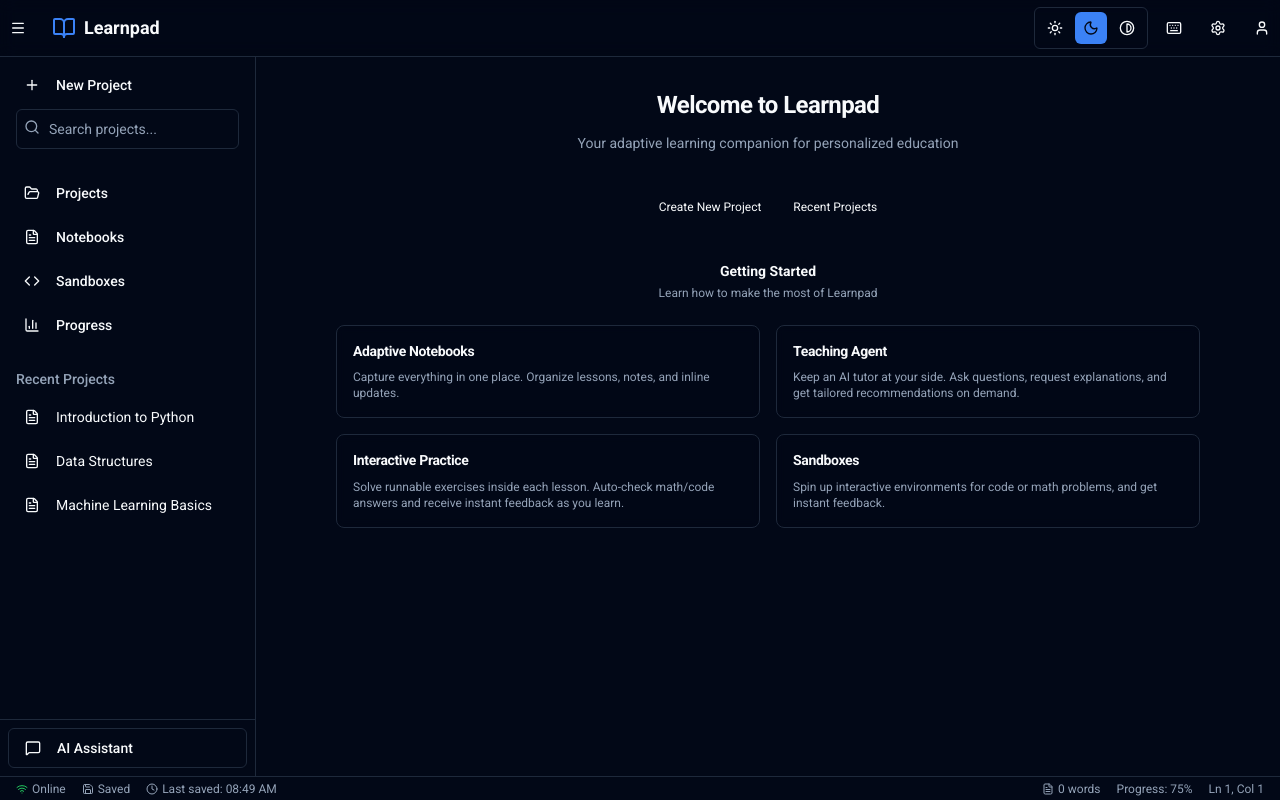
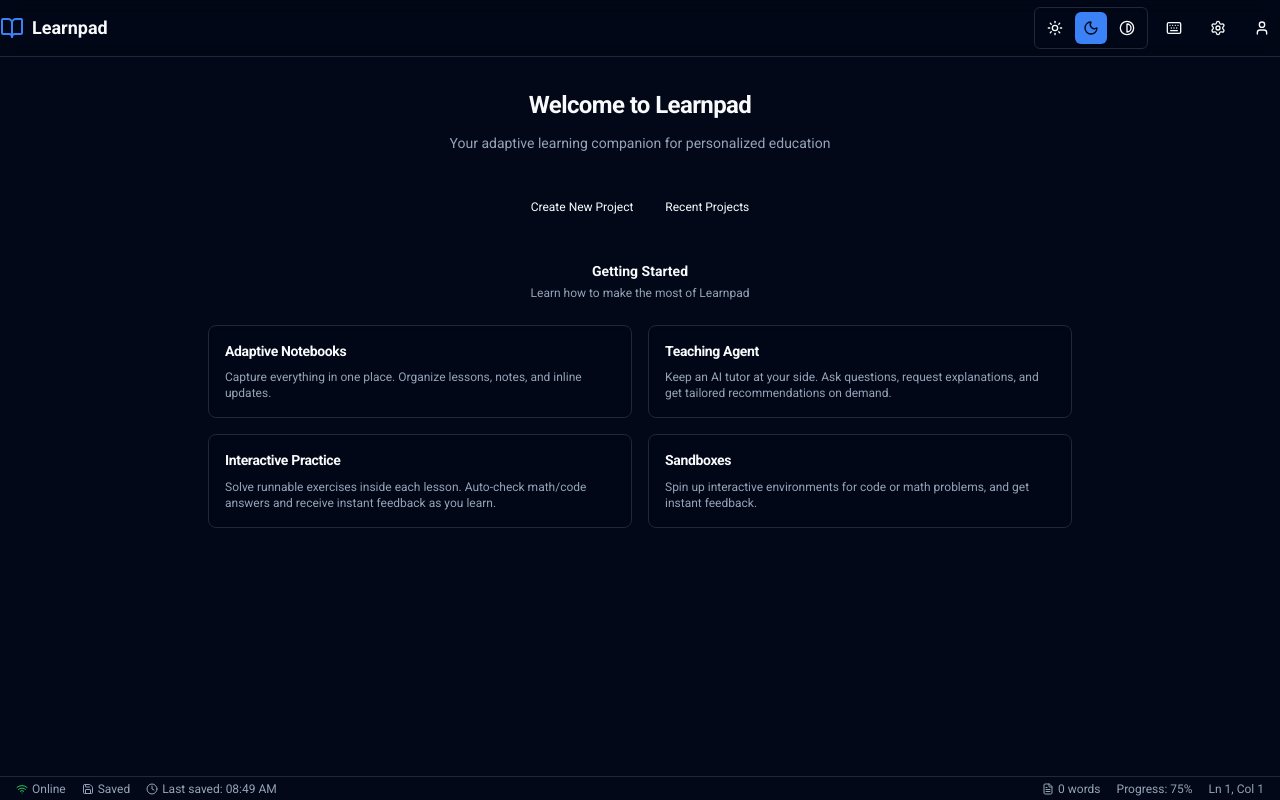
Before and after one commit to mematcha/learnpad, a Next.js app in the folder src/app/: page / in a window 1280 px wide. Built offline with nearby package versions, Linux system fonts and the light colour scheme.

Commit message:
Implement sidebar visibility logic based on current pathname in AppShell. Update Header and Sidebar components to conditionally render elements based on sidebar state. Clean up unused imports and improve code organization.

```diff
--- a/src/app/components/layout/app-shell.tsx
+++ b/src/app/components/layout/app-shell.tsx
@@ -1,6 +1,7 @@
 'use client';
 
 import * as React from 'react';
+import { usePathname } from 'next/navigation';
 import { Header } from './header';
 import { Sidebar } from './sidebar';
 import { StatusBar } from './status-bar';
@@ -16,6 +17,8 @@ interface AppShellProps {
 export function AppShell({ children, className }: AppShellProps) {
   const [isSidebarOpen, setIsSidebarOpen] = React.useState(true);
   const [isAIAssistantOpen, setIsAIAssistantOpen] = React.useState(false);
+  const pathname = usePathname();
+  const hideSidebar = pathname === '/';
 
   const toggleSidebar = () => {
     setIsSidebarOpen(!isSidebarOpen);
@@ -28,17 +31,29 @@ export function AppShell({ children, className }: AppShellProps) {
   return (
     <div className={cn('flex h-screen flex-col', className)}>
       <SkipLinks />
-      <Header onMenuToggle={toggleSidebar} isSidebarOpen={isSidebarOpen} />
+      <Header
+        onMenuToggle={toggleSidebar}
+        isSidebarOpen={isSidebarOpen && !hideSidebar}
+        hideSidebar={hideSidebar}
+      />
 
       <div className="flex flex-1 overflow-hidden">
-        <aside id="sidebar-navigation" className="flex-shrink-0">
-          <Sidebar
-            isOpen={isSidebarOpen}
-            onAIAssistantToggle={toggleAIAssistant}
-          />
-        </aside>
+        {!hideSidebar && (
+          <aside id="sidebar-navigation" className="flex-shrink-0">
+            <Sidebar
+              isOpen={isSidebarOpen}
+            />
+          </aside>
+        )}
 
-        <main id="main-content" className="flex-1 overflow-hidden" role="main">
+        <main
+          id="main-content"
+          className={cn(
+            'flex-1 overflow-hidden',
+            hideSidebar && 'px-4'
+          )}
+          role="main"
+        >
           <div className="h-full overflow-auto">
             {children}
           </div>
--- a/src/app/components/layout/header.tsx
+++ b/src/app/components/layout/header.tsx
@@ -15,12 +15,14 @@ import {
 interface HeaderProps {
   onMenuToggle: () => void;
   isSidebarOpen: boolean;
+  hideSidebar?: boolean;
 }
 
-export function Header({ onMenuToggle, isSidebarOpen }: HeaderProps) {
+export function Header({ onMenuToggle, isSidebarOpen, hideSidebar = false }: HeaderProps) {
   return (
     <header className="sticky top-0 z-50 w-full border-b bg-background/95 backdrop-blur supports-[backdrop-filter]:bg-background/60">
       <div className="container flex h-14 max-w-screen-2xl items-center">
+        {!hideSidebar && (
           <div className="mr-4 hidden md:flex">
             <Button
               variant="ghost"
@@ -32,6 +34,7 @@ export function Header({ onMenuToggle, isSidebarOpen }: HeaderProps) {
               <span className="sr-only">Toggle sidebar</span>
             </Button>
           </div>
+        )}
 
         <div className="flex items-center space-x-2">
           <BookOpen className="h-6 w-6 text-primary" />
--- a/src/app/components/layout/sidebar.tsx
+++ b/src/app/components/layout/sidebar.tsx
@@ -2,17 +2,8 @@
 
 import * as React from 'react';
 import { cn } from '@/lib/utils';
-import {
-  FolderOpen,
-  FileText,
-  MessageSquare,
-  Code,
-  BarChart3,
-  Plus,
-  Search,
-} from 'lucide-react';
+import { FolderOpen } from 'lucide-react';
 import { Button } from '@/components/ui/button';
-import { Input } from '@/components/ui/input';
 import {
   Tooltip,
   TooltipContent,
@@ -23,10 +14,9 @@ import {
 interface SidebarProps {
   isOpen: boolean;
   className?: string;
-  onAIAssistantToggle?: () => void;
 }
 
-export function Sidebar({ isOpen, className, onAIAssistantToggle }: SidebarProps) {
+export function Sidebar({ isOpen, className }: SidebarProps) {
   return (
     <div
       className={cn(
@@ -35,188 +25,29 @@ export function Sidebar({ isOpen, className, onAIAssistantToggle }: SidebarProps
         className
       )}
     >
-      {/* Navigation */}
       <nav className="flex-1 space-y-2 p-2">
-        <TooltipProvider>
-          {/* Quick Actions */}
-          <div className="space-y-1">
-            <Tooltip>
-              <TooltipTrigger asChild>
-                <Button
-                  variant="ghost"
-                  className={cn(
-                    'w-full justify-start',
-                    !isOpen && 'justify-center px-2'
-                  )}
-                >
-                  <Plus className="h-4 w-4" />
-                  {isOpen && <span className="ml-2">New Project</span>}
-                </Button>
-              </TooltipTrigger>
-              {!isOpen && (
-                <TooltipContent side="right">
-                  <p>New Project</p>
-                </TooltipContent>
-              )}
-            </Tooltip>
-
-            {isOpen && (
-              <div className="px-2">
-                <div className="relative">
-                  <Search className="absolute left-2 top-2.5 h-4 w-4 text-muted-foreground" />
-                  <Input
-                    placeholder="Search projects..."
-                    className="pl-8"
-                  />
-                </div>
-              </div>
-            )}
-          </div>
-
-          {/* Main Navigation */}
-          <div className="space-y-1 pt-4">
-            <Tooltip>
-              <TooltipTrigger asChild>
-                <Button
-                  variant="ghost"
-                  className={cn(
-                    'w-full justify-start',
-                    !isOpen && 'justify-center px-2'
-                  )}
-                >
-                  <FolderOpen className="h-4 w-4" />
-                  {isOpen && <span className="ml-2">Projects</span>}
-                </Button>
-              </TooltipTrigger>
-              {!isOpen && (
-                <TooltipContent side="right">
-                  <p>Projects</p>
-                </TooltipContent>
-              )}
-            </Tooltip>
-
-            <Tooltip>
-              <TooltipTrigger asChild>
-                <Button
-                  variant="ghost"
-                  className={cn(
-                    'w-full justify-start',
-                    !isOpen && 'justify-center px-2'
-                  )}
-                >
-                  <FileText className="h-4 w-4" />
-                  {isOpen && <span className="ml-2">Notebooks</span>}
-                </Button>
-              </TooltipTrigger>
-              {!isOpen && (
-                <TooltipContent side="right">
-                  <p>Notebooks</p>
-                </TooltipContent>
-              )}
-            </Tooltip>
-
-            <Tooltip>
-              <TooltipTrigger asChild>
-                <Button
-                  variant="ghost"
-                  className={cn(
-                    'w-full justify-start',
-                    !isOpen && 'justify-center px-2'
-                  )}
-                >
-                  <Code className="h-4 w-4" />
-                  {isOpen && <span className="ml-2">Sandboxes</span>}
-                </Button>
-              </TooltipTrigger>
-              {!isOpen && (
-                <TooltipContent side="right">
-                  <p>Code Sandboxes</p>
-                </TooltipContent>
-              )}
-            </Tooltip>
-
-            <Tooltip>
-              <TooltipTrigger asChild>
-                <Button
-                  variant="ghost"
-                  className={cn(
-                    'w-full justify-start',
-                    !isOpen && 'justify-center px-2'
-                  )}
-                >
-                  <BarChart3 className="h-4 w-4" />
-                  {isOpen && <span className="ml-2">Progress</span>}
-                </Button>
-              </TooltipTrigger>
-              {!isOpen && (
-                <TooltipContent side="right">
-                  <p>Learning Progress</p>
-                </TooltipContent>
-              )}
-            </Tooltip>
-          </div>
-        </TooltipProvider>
-
-        {/* Project Tree - Only show when sidebar is open */}
-        {isOpen && (
-          <div className="pt-4">
-            <div className="px-2 pb-2">
-              <h3 className="text-sm font-medium text-muted-foreground">
-                Recent Projects
-              </h3>
-            </div>
-            <div className="space-y-1">
-              <Button
-                variant="ghost"
-                className="w-full justify-start text-sm font-normal"
-              >
-                <FileText className="mr-2 h-3 w-3" />
-                Introduction to Python
-              </Button>
-              <Button
-                variant="ghost"
-                className="w-full justify-start text-sm font-normal"
-              >
-                <FileText className="mr-2 h-3 w-3" />
-                Data Structures
-              </Button>
-              <Button
-                variant="ghost"
-                className="w-full justify-start text-sm font-normal"
-              >
-                <FileText className="mr-2 h-3 w-3" />
-                Machine Learning Basics
-              </Button>
-            </div>
-          </div>
-        )}
-      </nav>
-
-      {/* AI Assistant Toggle */}
-      <div className="border-t p-2">
         <TooltipProvider>
           <Tooltip>
             <TooltipTrigger asChild>
               <Button
-                variant="outline"
-                onClick={onAIAssistantToggle}
+                variant="ghost"
                 className={cn(
                   'w-full justify-start',
                   !isOpen && 'justify-center px-2'
                 )}
               >
-                <MessageSquare className="h-4 w-4" />
-                {isOpen && <span className="ml-2">AI Assistant</span>}
+                <FolderOpen className="h-4 w-4" />
+                {isOpen && <span className="ml-2">Projects</span>}
               </Button>
             </TooltipTrigger>
             {!isOpen && (
               <TooltipContent side="right">
-                <p>AI Assistant</p>
+                <p>Projects</p>
               </TooltipContent>
             )}
           </Tooltip>
         </TooltipProvider>
-      </div>
+      </nav>
     </div>
   );
 }
```
Lines whose indentation alone changed are shown as unchanged.
